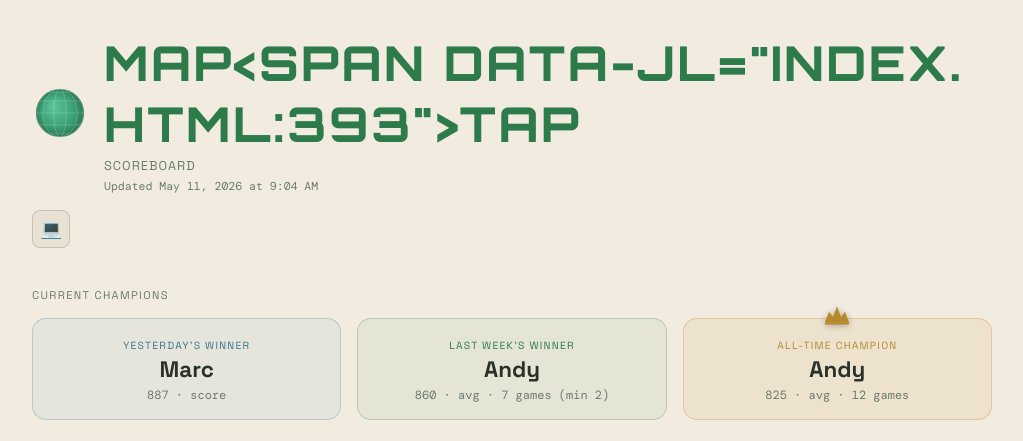
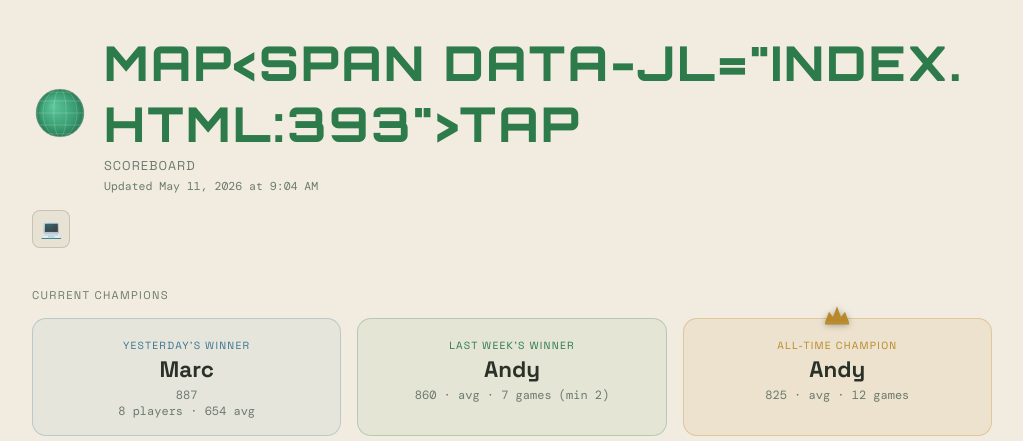
Before and after one commit to marcstern14/maptap-scoreboard, a plain HTML site: page index.html in a window 1280 px wide. Shown: the top 441 px of the page, without its empty margins (128-1151 px from the left). Drawn offline with nearby package versions, Linux system fonts and the light colour scheme.

Commit message:
Show player count and avg score on yesterday's winner card
Co-Authored-By: Claude Opus 4.6 (1M context) <noreply@anthropic.com>

```diff
--- a/index.html
+++ b/index.html
@@ -715,7 +715,8 @@ function renderWinners() {
   let daily = null;
   if (yestScores.length) {
     const b = yestScores.reduce((a,b) => b.score>a.score ? b : a);
-    daily = { name: b.player, value: b.score, sub: 'score' };
+    const yestAvg = Math.round(yestScores.reduce((a,b) => a+b.score, 0) / yestScores.length);
+    daily = { name: b.player, value: b.score, sub2: `${yestScores.length} players · ${yestAvg} avg` };
   }
 
   const weekScores = ALL_SCORES.filter(s => { const d = scoreYMD(s); return d >= lastWeekStart && d <= lastWeekEnd; });
@@ -738,7 +739,8 @@ function renderWinners() {
         ${cls==='alltime' ? crownSvg : ''}
         <div class="winner-period">${period}</div>
         <div class="winner-name">${w.name}</div>
-        <div class="winner-meta">${w.value} · ${w.sub}</div>
+        <div class="winner-meta">${w.value}${w.sub ? ' · '+w.sub : ''}</div>
+        ${w.sub2 ? `<div class="winner-meta">${w.sub2}</div>` : ''}
        </div>`
     : `<div class="winner-card ${cls}">
         ${cls==='alltime' ? crownSvg : ''}
```
